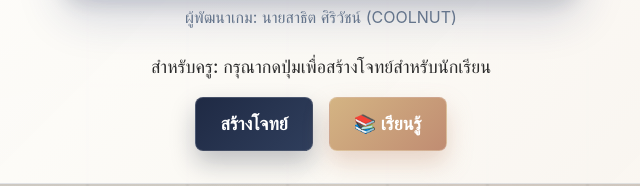
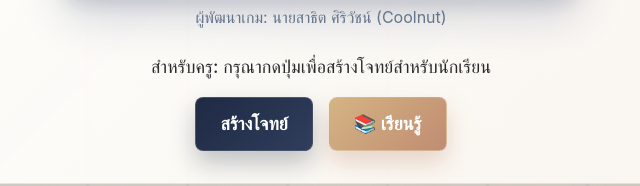
Before and after one commit to coolnut-academy/Quiz-Rotational-Equilibrium-Coolnut, a plain HTML site: page index.html in a window 1280 px wide. Shown: the part 558-744 px from the top of the page, 319-959 px from the left. Drawn offline with nearby package versions, Linux system fonts and the light colour scheme.

Commit message:
fix file

```diff
--- a/index.html
+++ b/index.html
@@ -4,7 +4,7 @@
     <meta charset="UTF-8">
     <meta name="viewport" content="width=device-width, initial-scale=1.0">
     <meta name="description" content="เกมทดสอบความรู้เรื่องสมดุลต่อการหมุน (Rotational Equilibrium) สำหรับครูและนักเรียน">
-    <title>เกม Quiz: สมดุลต่อการหมุน (Rotational Equilibrium)</title>
+    <title>เกม Quiz: สมดุลต่อการหมุน (Rotational Equilibrium Quiz)</title>
     <!-- โหลด Tailwind CSS -->
     <script src="https://cdn.tailwindcss.com"></script>
     <!-- โหลด MathJax สำหรับแสดงสมการ LaTeX -->
@@ -453,7 +453,7 @@
                 class="hero-image">
         </div>
 
-        <p class="text-center text-sm sm:text-base text-slate-500 mb-6">ผู้พัฒนาเกม: นายสาธิต ศิริวัชน์ (COOLNUT)</p>
+        <p class="text-center text-sm sm:text-base text-slate-500 mb-6">ผู้พัฒนาเกม: นายสาธิต ศิริวัชน์ (Coolnut)</p>
 
         <!-- 1. ส่วนสำหรับครู: สร้างโจทย์ -->
         <div id="setupSection" class="text-center" role="region" aria-label="ส่วนสร้างโจทย์">
```
Also changed, not shown: assets/hero-placeholder.svg (added), 1 other file.
